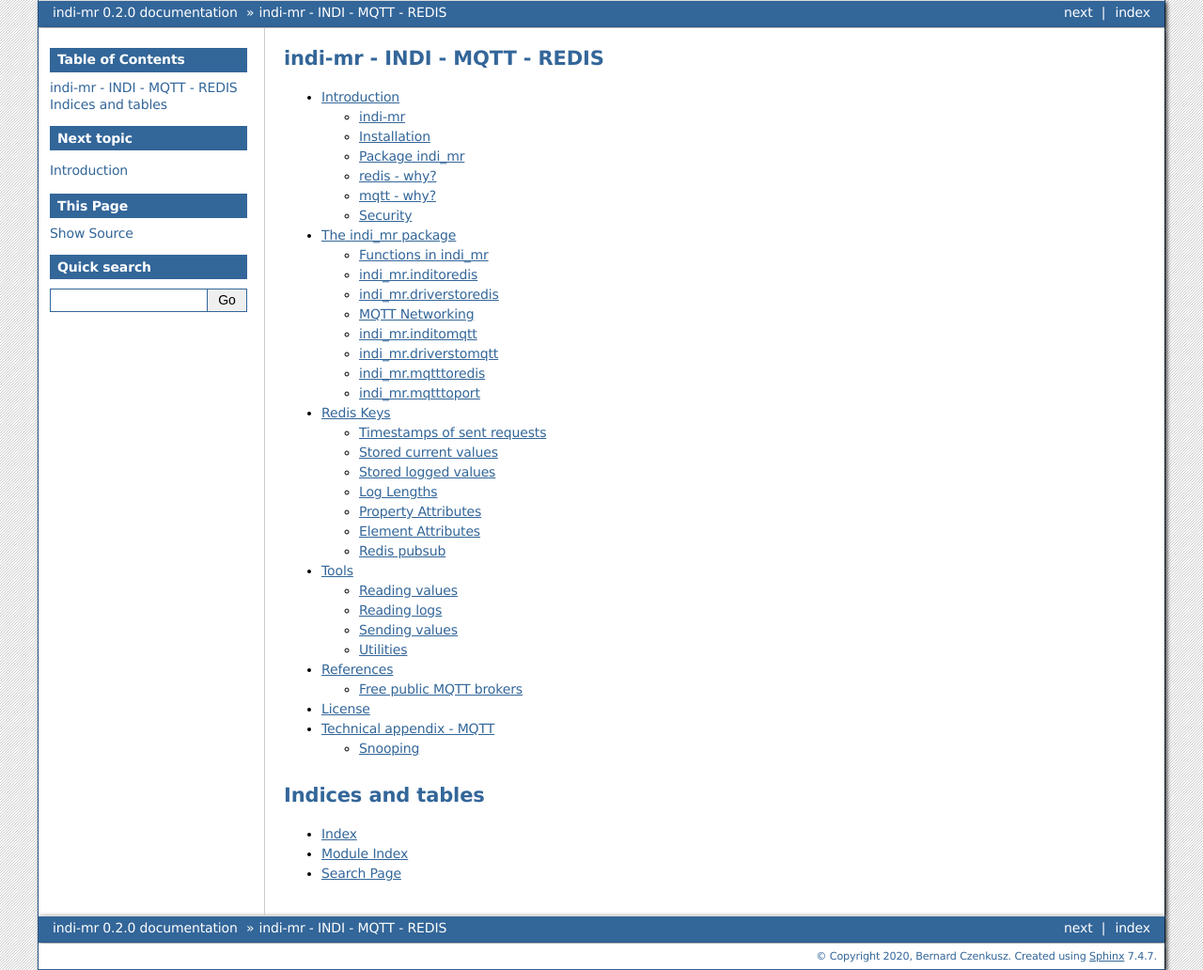
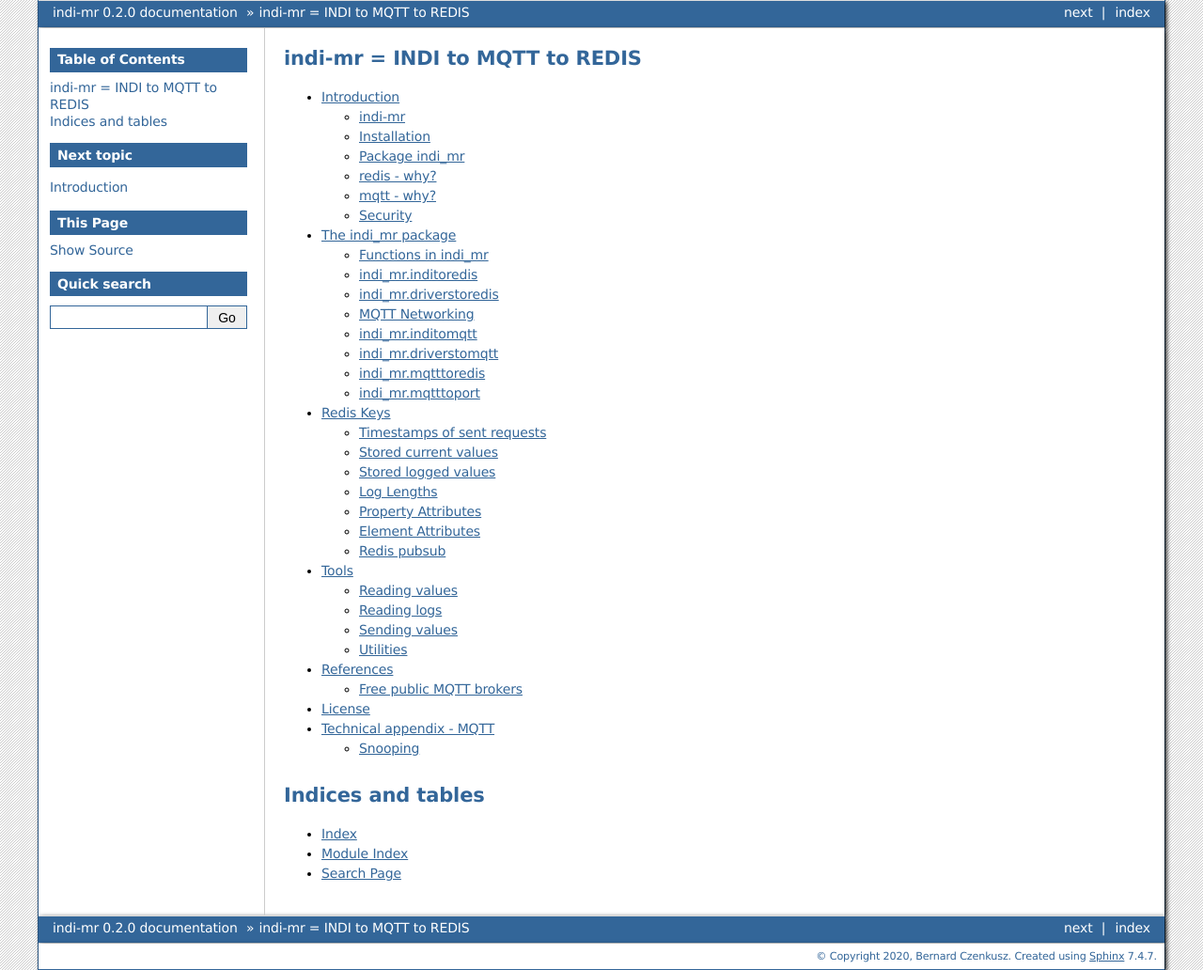
Before and after one commit to bernie-skipole/indi-mr, a Sphinx documentation site: the page built from docs/source/index.rst, in a window 1280 px wide. Shown: the whole page at 94% size. Built offline with Sphinx 7.4.7, drawn with Linux system fonts in a browser that asks for light colours.

Commit message:
small changes to doc

```diff
--- a/docs/source/index.rst
+++ b/docs/source/index.rst
@@ -1,7 +1,7 @@
 
 
-indi-mr - INDI - MQTT - REDIS
-=============================
+indi-mr = INDI to MQTT to REDIS
+===============================
 
 .. toctree::
    :maxdepth: 2
--- a/setup.py
+++ b/setup.py
@@ -13,7 +13,7 @@
     description="INDI - MQTT - REDIS - provides functions for transferring the INDI protocol via MQTT and converting to redis storage, with tools to read/write to redis and hence control remote instruments.",
     long_description=long_description,
     long_description_content_type="text/markdown",
-    url="https://github.com/bernie-skipole/indi-mqtt",
+    url="https://github.com/bernie-skipole/indi-mr",
     packages=['indi_mr'],
     classifiers=[
         "Programming Language :: Python :: 3.6",
```
Also changed, not shown: README.md (line endings or trailing spaces).
